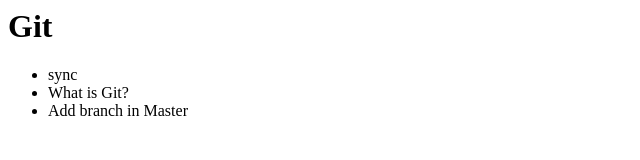
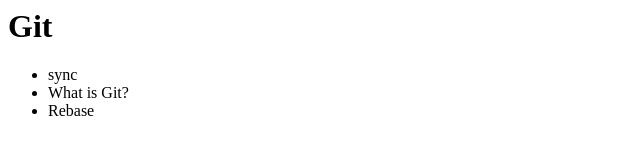
Before and after one commit to SONGINHAE/oepntutorials, a plain HTML site: page index.html in a window 1280 px wide. Shown: the full height of the page, 0-640 px from the left. Drawn offline with Linux system fonts and the light colour scheme.

Commit message:
no message

```diff
--- a/index.html
+++ b/index.html
@@ -11,7 +11,7 @@
 		<ul>
 			<li>sync</li>
 			<li>What is Git?</li>
-			<li>Add branch in Master</li>
+			<li>Rebase</li>
 		</ul>
 	</body>
 </head>
```
